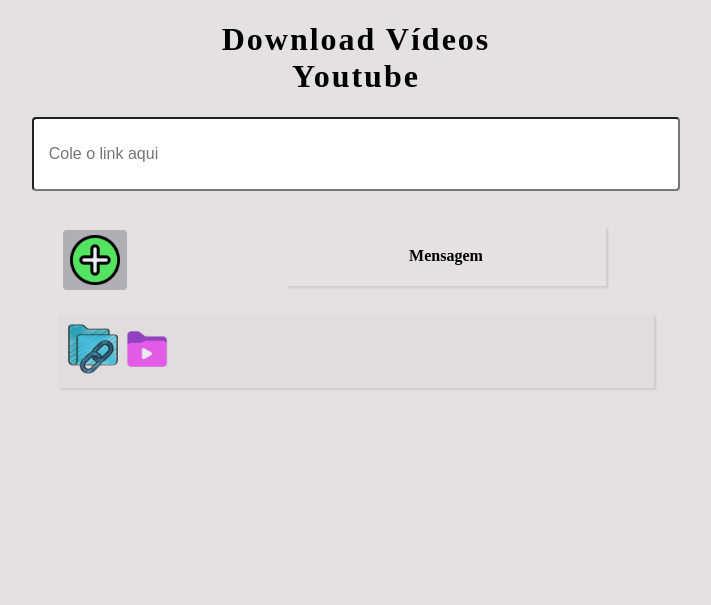
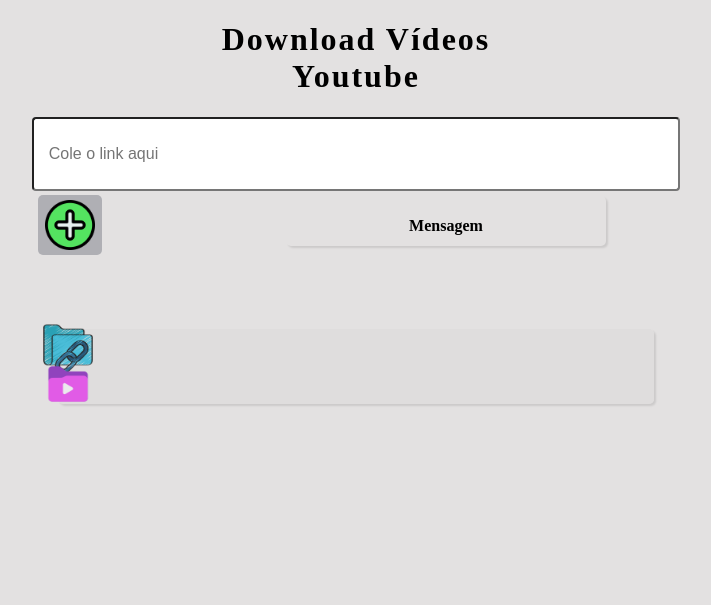
Before and after one commit to dev-drizzithiago/ProjetoDjangoYouTube, a Django app: page / in a window 1280 px wide. Shown: the top 605 px of the page, without its empty margins (284-995 px from the left). Run offline with Django 4.2, Linux system fonts and the light colour scheme.

Commit message:
Update style.css

```diff
--- a/core/static/css/style.css
+++ b/core/static/css/style.css
@@ -12,6 +12,7 @@
 html {
     background-color: var(--cor_background);
 }
+
 body {
     height: 100%;
     margin: 0;
@@ -60,26 +61,21 @@
         font-family: var(--font_family);
         font-size: var(--font_size);
     }
-/* Estilo para a DIV que contém o botão de adicionar */
-div.div_btns_add{
-    display: block;
-    justify-content: left;
-    margin-top: 35px;
-    margin-left: 25px;
-    width: 70px;
-}
 
 /* Estilo para a DIV que contém a mensagem de alerta */
 div#id_div_msg_alerta {
     position: absolute;
     display: block;
-    box-shadow: var(--sombra);
     justify-content: center;
     text-align: center;
     width: 25%;
+    height: 50px;
     margin-left: 250px;
-    margin-top: 35px;
+    margin-top: 5px;
+    box-shadow: var(--sombra);
+    border-radius: var(--bord_radios_px);
 }
+
 
 /* Estilo para os botões */
 button {
@@ -93,17 +89,30 @@
     font-size: 16px;
     margin: 4px 2px;
     cursor: pointer;
-    border-radius: 4px;
     width: 60px;
     height: 60px;
+    border-radius: var(--bord_radios_px);
 }
-    .img_btn_add{
+    img.img_btn_add{
         width: 50px;
         height: 50px;
         display: block;
         margin: -15px -25px;
     }
-    .btn_fechar_dialog {
+    img.btnLinksYoutube {
+        width: 50px;
+        height: 50px;
+        display: block;
+        margin: -15px -25px;
+    }
+
+    img.btnMidiasYoutube {
+        width: 50px;
+        height: 50px;
+        display: block;
+        margin: -15px -25px;
+    }
+    img.btn_fechar_dialog {
         display: flex;
         justify-content: center;
         justify-self: center;
@@ -119,11 +128,12 @@
     display: block;
     margin-left: auto;
     margin-right: auto;
+    margin-top: 70px;
     width: 90%;
     padding: 10px;
     box-shadow: var(--sombra);
     background-color: var(--cor_background);
-    margin-top: 20px;
+    border-radius: var(--bord_radios_px);
 }
 
 /* Estilo para a DIV que contém os links */
@@ -165,13 +175,3 @@
     width: 90px;
     height: 60px;
 }
-
-img.btnLinksYoutube {
-    width: 50px;
-    height: 50px;
-}
-
-img.btnMidiasYoutube {
-    width: 50px;
-    height: 50px;
-}
```
